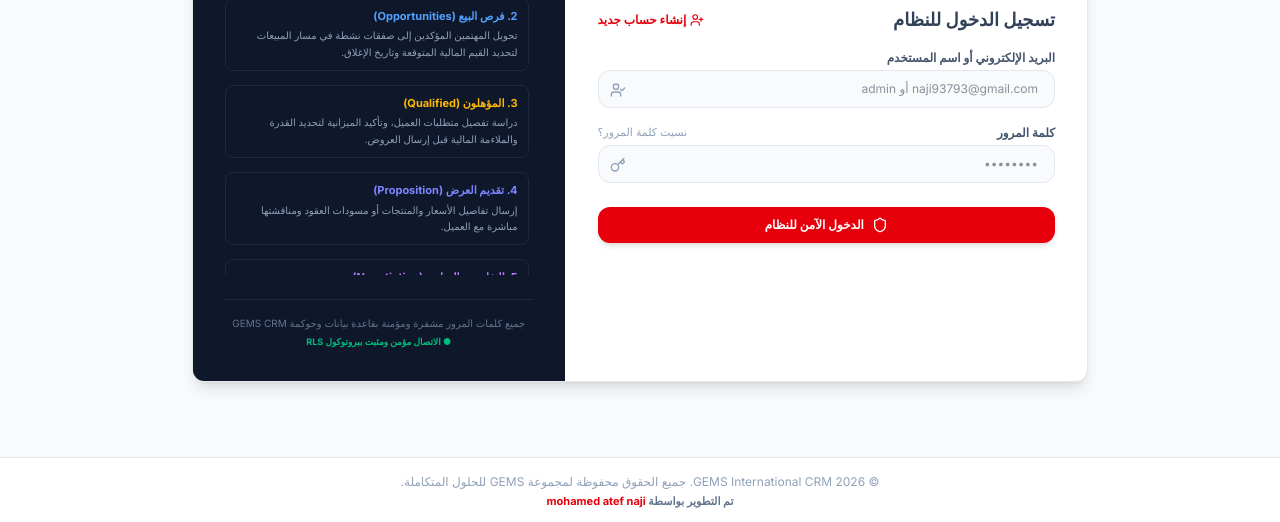
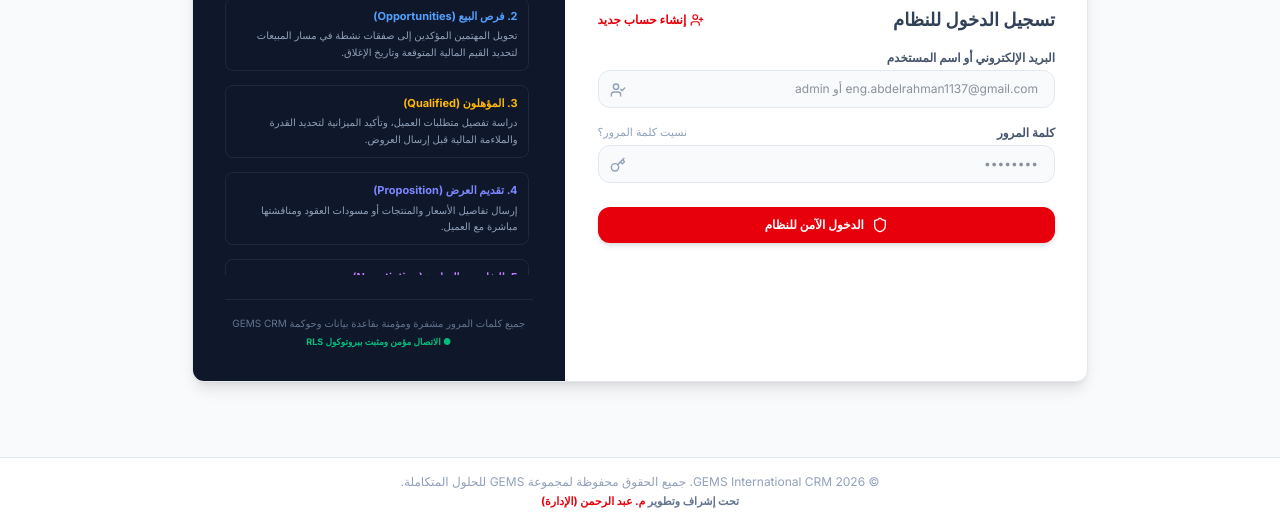
Before and after one commit to naji93793-arch/GEMS-CRM, a React (Vite) app: page / in a window 1280 px wide. Shown: the part 275-797 px from the top of the page. Built offline with nearby package versions, Linux system fonts and the light colour scheme.

Commit message:
refactor: remove Naji's accounts and access
Remove all references to the user "Naji" from the system, including mock data, administrative lists, and conditional access logic. Update system credit attribution.

```diff
--- a/src/App.tsx
+++ b/src/App.tsx
@@ -32,7 +32,7 @@ export default function App() {
     const storedUser = localStorage.getItem('gems_crm_user');
     const storedAdmins = localStorage.getItem('gems_crm_admin_emails')
       ? JSON.parse(localStorage.getItem('gems_crm_admin_emails')!)
-      : ['saadabugabl@gmail.com', 'naji93793@gmail.com', 'eng.abdelrahman1137@gmail.com'];
+      : ['saadabugabl@gmail.com', 'eng.abdelrahman1137@gmail.com'];
 
     if (storedUser) {
       try {
--- a/src/components/AdminPanel.tsx
+++ b/src/components/AdminPanel.tsx
@@ -31,7 +31,7 @@ export default function AdminPanel({ user, clients }: AdminPanelProps) {
     if (storedAdmins) {
       setAdminEmails(JSON.parse(storedAdmins));
     } else {
-      const defaults = ['saadabugabl@gmail.com', 'naji93793@gmail.com', 'eng.abdelrahman1137@gmail.com'];
+      const defaults = ['saadabugabl@gmail.com', 'eng.abdelrahman1137@gmail.com'];
       setAdminEmails(defaults);
       localStorage.setItem('gems_crm_admin_emails', JSON.stringify(defaults));
     }
@@ -99,6 +99,12 @@ export default function AdminPanel({ user, clients }: AdminPanelProps) {
     // منع المشرف من إزالة نفسه لتجنب الوقوع خارج النظام
     if (emailLower === user.email.toLowerCase()) {
       triggerNotification('error', 'لا يمكنك إزالة بريدك الإلكتروني الخاص من الصلاحيات وأنت متصل حالياً بقشرة الإدارة.');
+      return;
+    }
+
+    // منع إزالة المدير العام والمالك الفعلي للنظام م. عبد الرحمن
+    if (emailLower === 'eng.abdelrahman1137@gmail.com') {
+      triggerNotification('error', 'غير مسموح إطلاقاً بسحب الصلاحية من المدير العام والمالك الفعلي للنظام (م. عبد الرحمن).');
       return;
     }
 
@@ -219,11 +225,7 @@ export default function AdminPanel({ user, clients }: AdminPanelProps) {
                 </thead>
                 <tbody className="text-xs divide-y divide-slate-100">
                   {(() => {
-                    const isNajiCurrentUser = user.email.toLowerCase() === 'naji93793@gmail.com' || user.username.toLowerCase().includes('naji');
-                    const filteredList = registeredUsers.filter(usr => {
-                      const isNajiAcc = usr.email.toLowerCase() === 'naji93793@gmail.com' || usr.username.toLowerCase().includes('naji');
-                      return isNajiCurrentUser || !isNajiAcc;
-                    });
+                    const filteredList = registeredUsers;
                     if (filteredList.length === 0) {
                       return (
                         <tr>
@@ -372,9 +374,7 @@ export default function AdminPanel({ user, clients }: AdminPanelProps) {
               <span className="text-[10px] font-bold text-slate-400 uppercase tracking-widest block mb-2">المدراء الفعليين حالياً:</span>
               <div className="space-y-1.5">
                 {(() => {
-                  const isNajiCurrentUser = user.email.toLowerCase() === 'naji93793@gmail.com' || user.username.toLowerCase().includes('naji');
                   return adminEmails
-                    .filter(email => email.toLowerCase() !== 'naji93793@gmail.com' || isNajiCurrentUser)
                     .map((email) => (
                       <div
                         key={email}
--- a/src/components/ClientForm.tsx
+++ b/src/components/ClientForm.tsx
@@ -457,12 +457,7 @@ export default function ClientForm({ user, clients, onAddClient, setActiveTab }:
                     {(() => {
                       const rawUsers = localStorage.getItem('gems_crm_users_db');
                       const allUsers: User[] = rawUsers ? JSON.parse(rawUsers) : USERS;
-                      const isNajiCurrentUser = user.email.toLowerCase() === 'naji93793@gmail.com' || user.username.toLowerCase().includes('naji');
                       return allUsers
-                        .filter(usr => {
-                          const isNajiAcc = usr.email.toLowerCase() === 'naji93793@gmail.com' || usr.username.toLowerCase().includes('naji');
-                          return isNajiCurrentUser || !isNajiAcc;
-                        })
                         .map((usr) => (
                           <option key={usr.email} value={usr.email}>
                             {usr.name} ({usr.email}) - {usr.role === 'admin' ? 'إشراف' : 'مبيعات'}
--- a/src/components/Dashboard.tsx
+++ b/src/components/Dashboard.tsx
@@ -95,12 +95,8 @@ export default function Dashboard({ user, clients }: DashboardProps) {
   const employeesOnly = useMemo(() => {
     const rawUsers = localStorage.getItem('gems_crm_users_db');
     const allUsers: User[] = rawUsers ? JSON.parse(rawUsers) : USERS;
-    const isNajiCurrentUser = user.email.toLowerCase() === 'naji93793@gmail.com' || user.username.toLowerCase().includes('naji');
-    return allUsers.filter(u => {
-      const isNajiAcc = u.email.toLowerCase() === 'naji93793@gmail.com' || u.username.toLowerCase().includes('naji');
-      return u.role === 'employee' && (isNajiCurrentUser || !isNajiAcc);
-    });
-  }, [user]);
+    return allUsers.filter(u => u.role === 'employee');
+  }, []);
 
   return (
     <div className="space-y-6 font-sans pb-8" dir="rtl">
--- a/src/components/Login.tsx
+++ b/src/components/Login.tsx
@@ -77,32 +77,31 @@ export default function Login({ onLoginSuccess }: LoginProps) {
 
   // تهيئة حسابات المستخدمين في localStorage وإتاحة بداية نظيفة مع إدماج الحسابات المطلوبة
   useEffect(() => {
-    const isCleanReset = localStorage.getItem('gems_crm_clean_v4_resetted');
+    const isCleanReset = localStorage.getItem('gems_crm_clean_v5_resetted');
 
     if (!isCleanReset) {
       // المحافظة الاحتياطية والدائمة على سجل العملاء المدخلين مسبقاً لمنع أي حذف
       const existingClients = localStorage.getItem('gems_crm_clients') || '[]';
       localStorage.setItem('gems_crm_clients', existingClients);
 
-      // تعيين الحسابات وقوائم الأمن للبداية الجديدة مع الحسابات المحدثة
+      // تعيين الحسابات وقوائم الأمن للبداية الجديدة مع الحسابات المحدثة بدون ناجي
       localStorage.setItem('gems_crm_users_db', JSON.stringify(USERS));
       localStorage.setItem('gems_crm_passwords_db', JSON.stringify(USER_PASSWORDS));
-      localStorage.setItem('gems_crm_admin_emails', JSON.stringify(['saadabugabl@gmail.com', 'naji93793@gmail.com', 'eng.abdelrahman1137@gmail.com']));
+      localStorage.setItem('gems_crm_admin_emails', JSON.stringify(['saadabugabl@gmail.com', 'eng.abdelrahman1137@gmail.com']));
 
       // تأكيد حفظ علامة الترقية والتعديل
-      localStorage.setItem('gems_crm_clean_v4_resetted', 'true');
+      localStorage.setItem('gems_crm_clean_v5_resetted', 'true');
     } else {
       // فحص أمان احتياطي للتأكد من المزامنة المستمرة لحسابات الدخول ومسح القديم
       const storedUsers = localStorage.getItem('gems_crm_users_db');
-      const hasNaji = storedUsers && JSON.parse(storedUsers).some((u: any) => u.email.toLowerCase() === 'naji93793@gmail.com');
       const hasAlaa = storedUsers && JSON.parse(storedUsers).some((u: any) => u.email.toLowerCase() === 'alaakhaledmekky61@gmail.com');
       const hasNoha = storedUsers && JSON.parse(storedUsers).some((u: any) => u.email.toLowerCase() === 'nohahesham1990@gmail.com');
       const hasEbied = storedUsers && JSON.parse(storedUsers).some((u: any) => u.email.toLowerCase() === 'ebiedayad1@gmail.com');
       const hasAbdelrahman = storedUsers && JSON.parse(storedUsers).some((u: any) => u.email.toLowerCase() === 'eng.abdelrahman1137@gmail.com');
-      if (!storedUsers || !hasNaji || !hasAlaa || !hasNoha || !hasEbied || !hasAbdelrahman) {
+      if (!storedUsers || !hasAlaa || !hasNoha || !hasEbied || !hasAbdelrahman) {
         localStorage.setItem('gems_crm_users_db', JSON.stringify(USERS));
         localStorage.setItem('gems_crm_passwords_db', JSON.stringify(USER_PASSWORDS));
-        localStorage.setItem('gems_crm_admin_emails', JSON.stringify(['saadabugabl@gmail.com', 'naji93793@gmail.com', 'eng.abdelrahman1137@gmail.com']));
+        localStorage.setItem('gems_crm_admin_emails', JSON.stringify(['saadabugabl@gmail.com', 'eng.abdelrahman1137@gmail.com']));
       }
     }
   }, []);
@@ -120,7 +119,7 @@ export default function Login({ onLoginSuccess }: LoginProps) {
 
   const getAdminsList = (): string[] => {
     const raw = localStorage.getItem('gems_crm_admin_emails');
-    return raw ? JSON.parse(raw) : ['saadabugabl@gmail.com', 'naji93793@gmail.com'];
+    return raw ? JSON.parse(raw) : ['saadabugabl@gmail.com', 'eng.abdelrahman1137@gmail.com'];
   };
 
   // معالجة تسجيل الدخول للنظام
@@ -190,8 +189,7 @@ export default function Login({ onLoginSuccess }: LoginProps) {
 
     // تحديد الصلاحية تلقائياً: إذا كان الإيميل ضمن مصفوفة المشرفين المعتمدة
     const isTargetAdmin = admins.includes(targetEmail);
-    // إذا كان بريد ناجي وهو لتسجيل حساب المبيعات الثاني (اليوزر) نمنعه من كونه مدير فيه ليبقى حساب الإدارة مخفياً
-    const shouldBeAdmin = isTargetAdmin && targetEmail === 'naji93793@gmail.com' ? false : isTargetAdmin;
+    const shouldBeAdmin = isTargetAdmin;
     const newUsername = targetEmail.split('@')[0] + "_" + Math.floor(Math.random() * 100);
 
     const newUser: User = {
@@ -341,7 +339,7 @@ export default function Login({ onLoginSuccess }: LoginProps) {
                         type="text"
                         value={emailOrUsername}
                         onChange={(e) => setEmailOrUsername(e.target.value)}
-                        placeholder="naji93793@gmail.com أو admin"
+                        placeholder="eng.abdelrahman1137@gmail.com أو admin"
                         className="w-full text-right px-4 py-2.5 bg-slate-50 border border-slate-200 rounded-xl focus:outline-none focus:ring-2 focus:ring-red-500 focus:bg-white text-slate-800 text-xs"
                         required
                       />
@@ -453,7 +451,7 @@ export default function Login({ onLoginSuccess }: LoginProps) {
                       type="text"
                       value={name}
                       onChange={(e) => setName(e.target.value)}
-                      placeholder="مثال: ناجي بن محمد"
+                      placeholder="مثال: م. عبد الرحمن"
                       className="w-full text-right px-4 py-2.5 bg-slate-50 border border-slate-200 rounded-xl focus:outline-none focus:ring-2 focus:ring-red-500 focus:bg-white text-slate-800 text-xs"
                       required
                     />
@@ -465,7 +463,7 @@ export default function Login({ onLoginSuccess }: LoginProps) {
                       type="email"
                       value={emailOrUsername}
                       onChange={(e) => setEmailOrUsername(e.target.value)}
-                      placeholder="naji93793@gmail.com"
+                      placeholder="eng.abdelrahman1137@gmail.com"
                       className="w-full text-right px-4 py-2.5 bg-slate-50 border border-slate-200 rounded-xl focus:outline-none focus:ring-2 focus:ring-red-500 focus:bg-white text-slate-800 text-xs"
                       required
                     />
@@ -687,7 +685,7 @@ export default function Login({ onLoginSuccess }: LoginProps) {
       {/* تذييل */}
       <footer className="py-4 text-center text-slate-400 text-xs border-t border-slate-200 bg-white space-y-1">
         <div>&copy; {new Date().getFullYear()} GEMS International CRM. جميع الحقوق محفوظة لمجموعة GEMS للحلول المتكاملة.</div>
-        <div className="text-[11px] font-bold text-slate-500">تم التطوير بواسطة <span className="text-red-600">mohamed atef naji</span></div>
+        <div className="text-[11px] font-bold text-slate-500">تحت إشراف وتطوير <span className="text-red-600">م. عبد الرحمن (الإدارة)</span></div>
       </footer>
     </div>
   );
--- a/src/components/Pipeline.tsx
+++ b/src/components/Pipeline.tsx
@@ -90,12 +90,8 @@ export default function Pipeline({ user, clients, onUpdateClient, onNavigateToAd
   const salespeopleList = useMemo(() => {
     const rawUsers = localStorage.getItem('gems_crm_users_db');
     const allUsers: User[] = rawUsers ? JSON.parse(rawUsers) : USERS;
-    const isNajiCurrentUser = user.email.toLowerCase() === 'naji93793@gmail.com' || user.username.toLowerCase().includes('naji');
-    return allUsers.filter(u => {
-      const isNajiAcc = u.email.toLowerCase() === 'naji93793@gmail.com' || u.username.toLowerCase().includes('naji');
-      return u.role === 'employee' && (isNajiCurrentUser || !isNajiAcc);
-    });
-  }, [user]);
+    return allUsers.filter(u => u.role === 'employee');
+  }, []);
 
   // بدء التعديل السريع لكرت عميل
   const handleOpenEdit = (client: Client) => {
--- a/src/components/Sidebar.tsx
+++ b/src/components/Sidebar.tsx
@@ -36,7 +36,7 @@ export default function Sidebar({ user, activeTab, setActiveTab, onLogout, onUse
   const storedAdminsRaw = localStorage.getItem('gems_crm_admin_emails');
   const adminEmailsList: string[] = storedAdminsRaw
     ? JSON.parse(storedAdminsRaw)
-    : ['saadabugabl@gmail.com', 'naji93793@gmail.com', 'eng.abdelrahman1137@gmail.com'];
+    : ['saadabugabl@gmail.com', 'eng.abdelrahman1137@gmail.com'];
 
   const isAuthorizedAdmin = user.role === 'admin';
 
@@ -214,8 +214,8 @@ export default function Sidebar({ user, activeTab, setActiveTab, onLogout, onUse
           <span>Sign Out خروج</span>
         </button>
         <div className="text-center text-[10px] text-slate-400 border-t border-slate-800/60 pt-3">
-          <span>تم التطوير بواسطة </span>
-          <strong className="text-red-500 font-black block text-xs mt-0.5 tracking-wide">mohamed atef naji</strong>
+          <span>تحت إشراف وتطوير </span>
+          <strong className="text-red-500 font-black block text-xs mt-0.5 tracking-wide">م. عبد الرحمن (الإدارة)</strong>
         </div>
       </div>
     </div>
--- a/src/components/TeamChat.tsx
+++ b/src/components/TeamChat.tsx
@@ -36,7 +36,7 @@ const AVATAR_COLORS: Record<string, string> = {
   'meeraelasanhory@icloud.com': 'bg-purple-650 bg-purple-600',
   'rehamhesham995@gmail.com': 'bg-pink-650 bg-pink-600',
   'ebiedayad1@gmail.com': 'bg-blue-650 bg-blue-600',
-  'naji93793@gmail.com': 'bg-indigo-650 bg-indigo-600',
+  'eng.abdelrahman1137@gmail.com': 'bg-indigo-650 bg-indigo-600',
 };
 
 const getAvatarColor = (email: string) => {
@@ -212,18 +212,11 @@ export default function TeamChat({ user }: TeamChatProps) {
     setMessages(updated);
   };
 
-  // جلب كافة الموظفين المتواجدين (من localStorage مع إخفاء ناجي التام عن أي واجهة لغير ناجي)
+  // جلب كافة الموظفين المتواجدين (من localStorage)
   const getOnlineTeammates = () => {
     const rawUsers = localStorage.getItem('gems_crm_users_db');
     const dbUsers: User[] = rawUsers ? JSON.parse(rawUsers) : [];
-
-    const isNajiLogged = user.email.toLowerCase() === 'naji93793@gmail.com';
-
-    // تصفية ناجي من القائمة تماماً لغير ناجي، وجعل حساب سعد هو البارز كإدارة وحيد للجميع
-    return dbUsers.filter(u => {
-      const isNajiAcc = u.username === 'naji_gems' || u.username === 'naji_sales' || u.email.toLowerCase() === 'naji93793@gmail.com';
-      return !isNajiAcc || isNajiLogged;
-    });
+    return dbUsers;
   };
 
   // تصفية الرسائل النشطة بناء على البحث وفلاتر العرض المتعددة
@@ -247,9 +240,9 @@ export default function TeamChat({ user }: TeamChatProps) {
     return true;
   });
 
-  const isNajiActive = user.email.toLowerCase() === 'naji93793@gmail.com';
+  const isAbdelrahmanActive = user.email.toLowerCase() === 'eng.abdelrahman1137@gmail.com';
   const isSaadActive = user.email.toLowerCase() === 'saadabugabl@gmail.com';
-  const canClearAll = isSaadActive || isNajiActive;
+  const canClearAll = isSaadActive || isAbdelrahmanActive;
 
   return (
     <div className="space-y-6 font-sans pb-8 text-right" dir="rtl">
@@ -379,11 +372,9 @@ export default function TeamChat({ user }: TeamChatProps) {
                 const isMe = msg.senderEmail.toLowerCase() === user.email.toLowerCase();
                 const hasLiked = msg.likes.includes(user.email);
 
-                // إخفاء ناجي التام عن المبيعات
-                const isNajiAcc = msg.senderUsername === 'naji_gems' || msg.senderEmail.toLowerCase() === 'naji93793@gmail.com';
-                const displayName = (!isNajiActive && isNajiAcc) ? 'مشرف إدارة GEMS' : msg.senderName;
-                const displayRole = (!isNajiActive && isNajiAcc) ? 'admin' : msg.senderRole;
-                const displayAvatarEmail = (!isNajiActive && isNajiAcc) ? 'saadabugabl@gmail.com' : msg.senderEmail;
+                const displayName = msg.senderName;
+                const displayRole = msg.senderRole;
+                const displayAvatarEmail = msg.senderEmail;
 
                 // هل الرسالة موجهة؟
                 const isTargetedToMe = msg.recipientEmail && msg.recipientEmail.toLowerCase() === user.email.toLowerCase();
--- a/src/mockData.ts
+++ b/src/mockData.ts
@@ -8,9 +8,7 @@ import { Client, User } from './types';
 /// حسابات المشرفين والمدراء المعتمدين للنظام
 export const USERS: User[] = [
   { username: 'saad_gems', name: 'سعد أبو جبل', email: 'saadabugabl@gmail.com', role: 'admin' },
-  { username: 'naji_gems', name: 'ناجي بن محمد (الإدارة)', email: 'naji93793@gmail.com', role: 'admin' },
   { username: 'abdelrahman_admin', name: 'م. عبد الرحمن (الإدارة)', email: 'eng.abdelrahman1137@gmail.com', role: 'admin' },
-  { username: 'naji_sales', name: 'ناجي بن محمد (مبيعات)', email: 'naji93793@gmail.com', role: 'employee' },
   { username: 'noha_sales', name: 'نهى هشام', email: 'nohahesham1990@gmail.com', role: 'employee' },
   { username: 'ebied_sales', name: 'عبيد عياد', email: 'ebiedayad1@gmail.com', role: 'employee' },
   { username: 'meera_sales', name: 'ميرا السنفوري', email: 'meeraelasanhory@icloud.com', role: 'employee' },
@@ -20,10 +18,7 @@ export const USERS: User[] = [
 // كلمات المرور الافتراضية المؤمنة لليوزرز الأساسيين
 export const USER_PASSWORDS: Record<string, string> = {
   'saad_gems': '11223344',
-  'naji_gems': '11223344',
-  'naji_sales': '11223344',
   'saadabugabl@gmail.com': '11223344',
-  'naji93793@gmail.com': '11223344',
   'abdelrahman_admin': '11223344',
   'eng.abdelrahman1137@gmail.com': '11223344',
   'noha_sales': '11223344',
@@ -40,7 +35,6 @@ export const USER_PASSWORDS: Record<string, string> = {
 // قائمة إيميلات الموظفين والمسؤولين المعتمدين والمسموح لهم بالتسجيل وإنشاء كلمة المرور
 export const AUTHORIZED_EMAILS = [
   'saadabugabl@gmail.com',
-  'naji93793@gmail.com',
   'eng.abdelrahman1137@gmail.com',
   'nohahesham1990@gmail.com',
   'meeraelasanhory@icloud.com',
```
